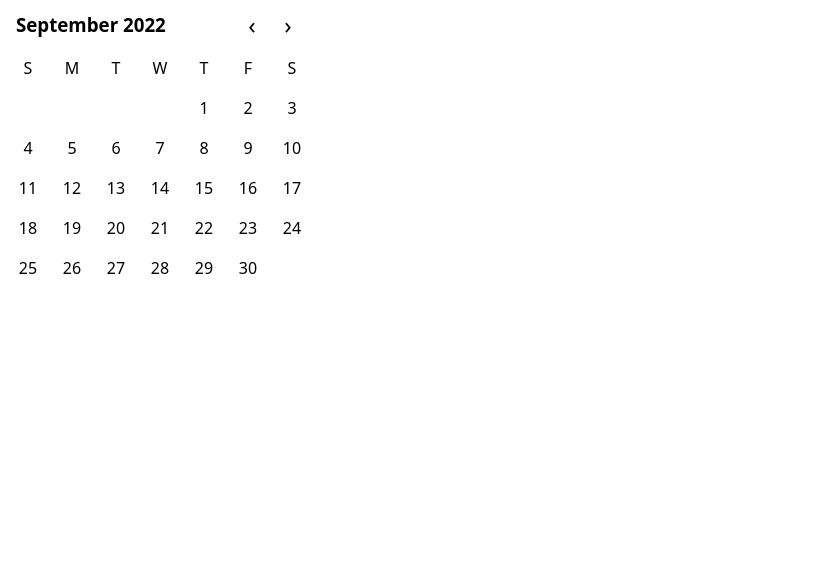
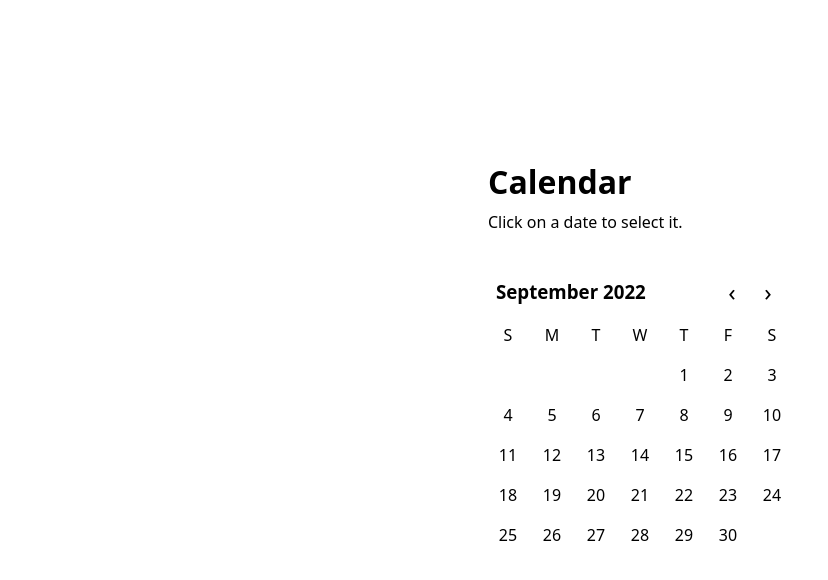
Before and after one commit to TheOmer77/calendar-thingy, a React (Vite) app: page / in a window 1280 px wide. Shown: the top 580 px of the page, without its empty margins (0-828 px from the left). Built offline with nearby package versions, Linux system fonts and the light colour scheme.

Commit message:
Improve App styling, add text showing current `selectedDate` state

```diff
--- a/src/App.css
+++ b/src/App.css
@@ -2,3 +2,33 @@
   font-family: system-ui, -apple-system, BlinkMacSystemFont, 'Segoe UI', Roboto,
     Oxygen, Ubuntu, Cantarell, 'Open Sans', 'Helvetica Neue', sans-serif;
 }
+
+body,
+#root {
+  margin: 0;
+  padding: 0;
+  min-height: 100vh;
+}
+
+#root {
+  display: flex;
+  flex-direction: row;
+  justify-content: space-evenly;
+  align-items: center;
+}
+
+.calendar-display {
+  height: 30rem;
+  display: flex;
+  flex-direction: column;
+  justify-content: flex-start;
+}
+.calendar-display > .calendar-display-title {
+  margin-top: 0;
+  margin-bottom: 0.5rem;
+}
+.calendar-display > .selected-date-text {
+  margin-bottom: 1rem;
+  white-space: pre;
+  height: 3rem;
+}
--- a/src/App.tsx
+++ b/src/App.tsx
@@ -1,21 +1,41 @@
-import { useState } from 'react';
+import { useMemo, useState } from 'react';
 
 import { Calendar } from './components/Calendar';
 
 import './App.css';
 
 const today = new Date();
+const locale = 'en-US';
 
 const App = () => {
   const [selectedDate, setSelectedDate] = useState<Date>();
 
+  const formatDate = useMemo(
+    () =>
+      new Intl.DateTimeFormat(locale, {
+        dateStyle: 'full',
+      }).format,
+    []
+  );
+
   return (
+    <>
+      <div className='calendar-display'>
+        <h1 className='calendar-display-title'>Calendar</h1>
+        <div className='selected-date-text'>
+          {selectedDate
+            ? `Selected date:\n${formatDate(selectedDate)}`
+            : 'Click on a date to select it.'}
+        </div>
         <Calendar
           value={selectedDate}
           onChange={newDate => setSelectedDate(newDate)}
           minDate={new Date(today.getTime() - 8640000000)}
           maxDate={new Date(today.getTime() + 8640000000)}
+          locale={locale}
         />
+      </div>
+    </>
   );
 };
 
```
Lines whose indentation alone changed are shown as unchanged.
